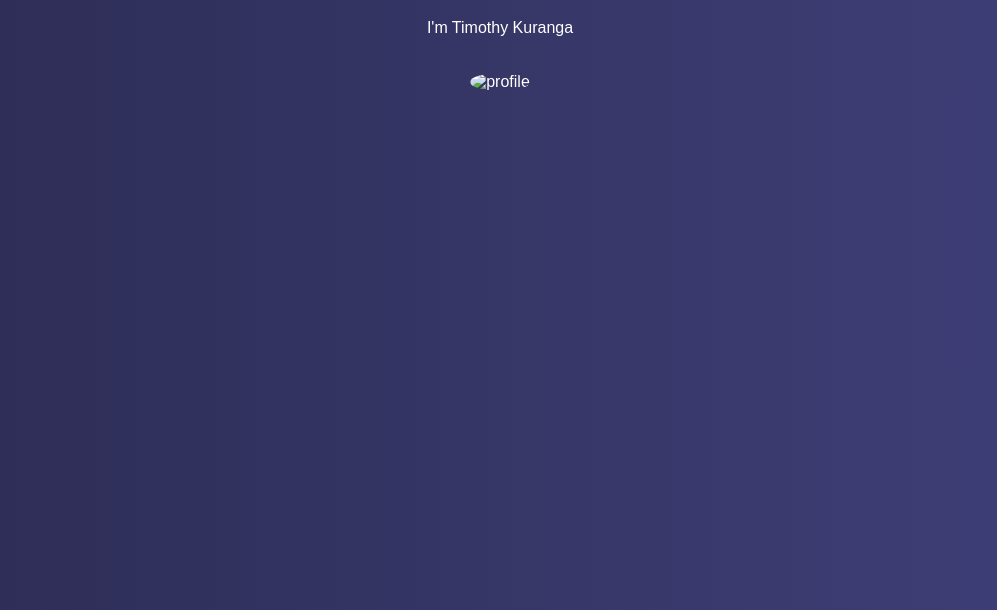
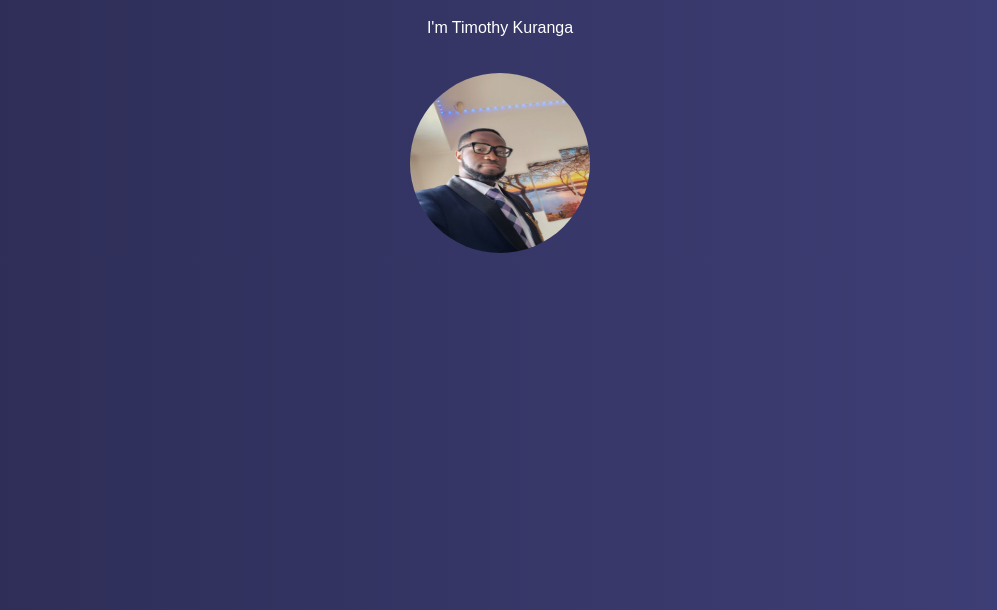
Before and after one commit to timothykuranga/timothykuranga.github.io, a plain HTML site: page index.html in a window 1280 px wide. Shown: the part 190-800 px from the top of the page, without its empty margins (140-1137 px from the left). Drawn offline with Linux system fonts and the light colour scheme.

Commit message:
Update index.html

```diff
--- a/index.html
+++ b/index.html
@@ -28,6 +28,6 @@
 <body>
   <h1>Welcome to my portfolio website</h1>
   <p>I'm Timothy Kuranga</p>
-  <img src="APEX PIX.jfif" alt="profile">
+  <img src="profile.jpg" alt="profile">
 </body>
 </html>
```
